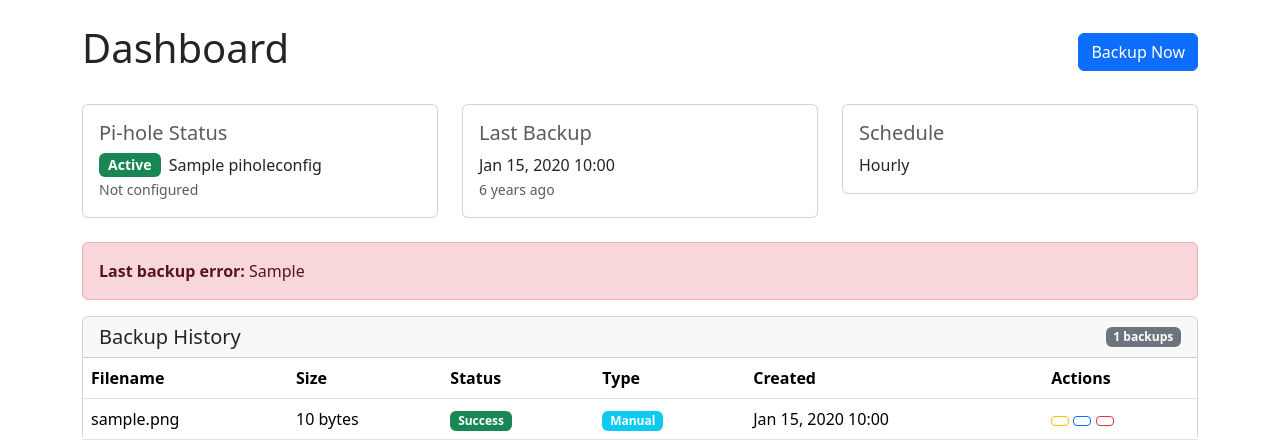
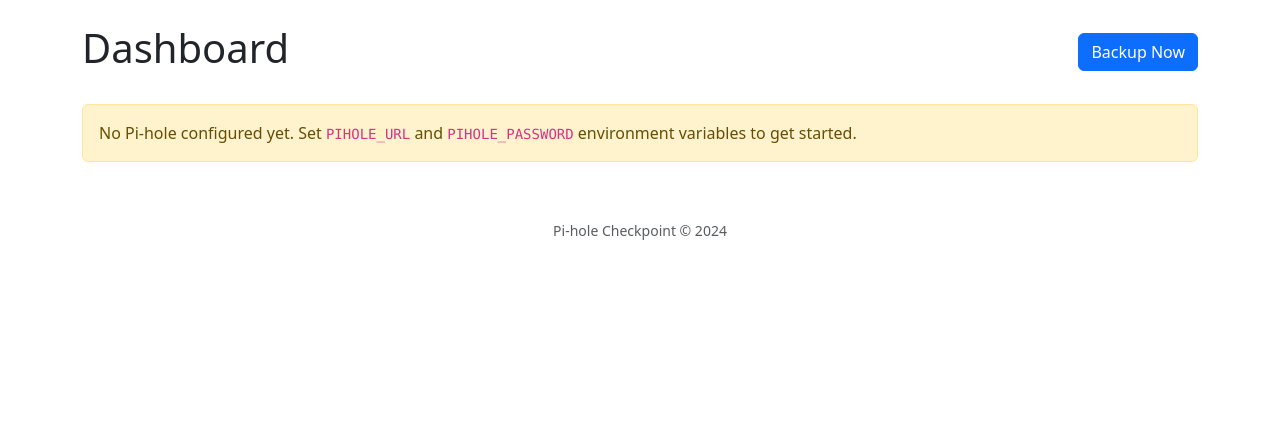
Before and after one commit to pihole-checkpoint/pihole-checkpoint, a Django app: page / in a window 1280 px wide. Shown: the part 58-498 px from the top of the page. Run offline with Django 5.2, Linux system fonts and the light colour scheme; tables that the repository leaves empty hold one stand-in row (values such as "Sample post"); some libraries are stand-ins or nearby versions.

Commit message:
Fix dashboard showing 'No Pi-hole configured' when env credentials are set
The dashboard incorrectly checked for a PiholeConfig database record to
determine if Pi-hole was configured. Users who set PIHOLE_URL and
PIHOLE_PASSWORD environment variables but hadn't created a backup
schedule would see the "No Pi-hole configured" warning.

Now the dashboard checks CredentialService.is_configured() and shows
three states:
- No credentials: warning to set environment variables
- Credentials set, no schedule: info to configure backup schedule
- Fully configured: full dashboard with status cards

```diff
--- a/backup/templates/backup/dashboard.html
+++ b/backup/templates/backup/dashboard.html
@@ -14,10 +14,15 @@
 
 {% csrf_token %}
 
-{% if not config %}
+{% if not credentials_configured %}
 <div class="alert alert-warning">
     <i class="bi bi-exclamation-triangle"></i>
-    No Pi-hole configured yet. <a href="{% url 'settings' %}">Configure your Pi-hole</a> to get started.
+    No Pi-hole configured yet. Set <code>PIHOLE_URL</code> and <code>PIHOLE_PASSWORD</code> environment variables to get started.
+</div>
+{% elif not config %}
+<div class="alert alert-info">
+    <i class="bi bi-info-circle"></i>
+    Pi-hole credentials configured. <a href="{% url 'settings' %}">Configure backup schedule</a> to start automatic backups.
 </div>
 {% else %}
 
--- a/backup/views.py
+++ b/backup/views.py
@@ -23,6 +23,7 @@
 
     # Get Pi-hole credential status from environment
     credential_status = CredentialService.get_status()
+    credentials_configured = CredentialService.is_configured()
 
     return render(
         request,
@@ -31,6 +32,7 @@
             "config": config,
             "backups": backups,
             "credential_status": credential_status,
+            "credentials_configured": credentials_configured,
         },
     )
 
```
